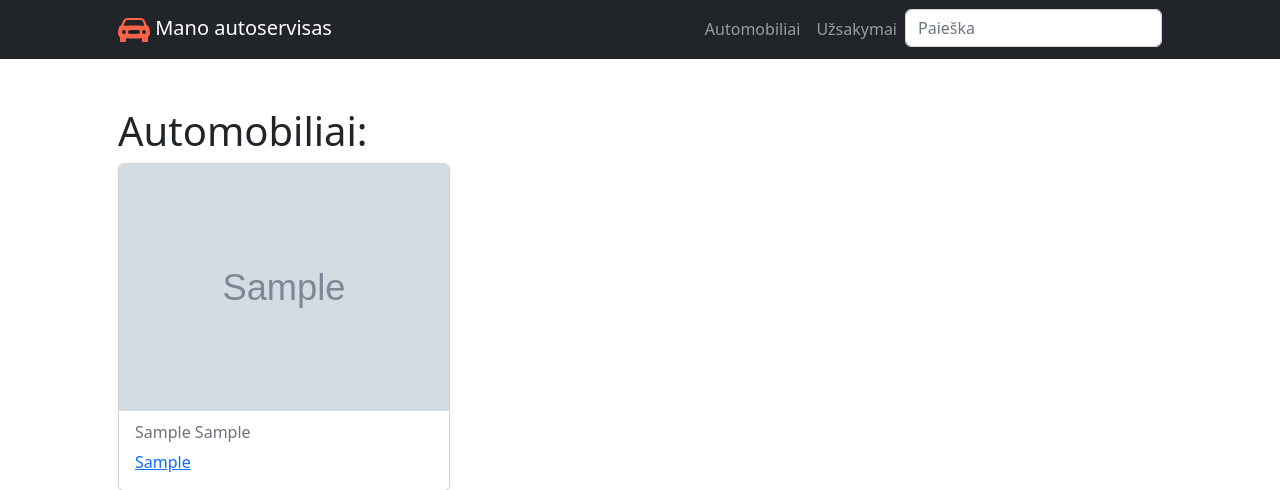
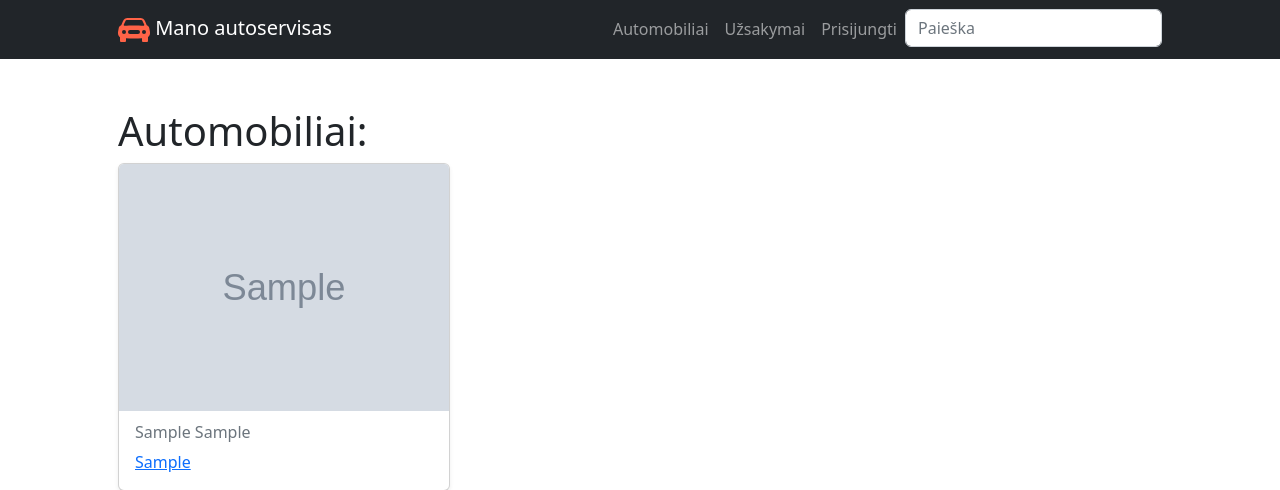
Before and after one commit to DonatasNoreika/autoservice_202506, a Django app: page /autoservice/cars/ in a window 1280 px wide. Shown: the top 490 px of the page. Run offline with Django 5.2, Linux system fonts and the light colour scheme; tables that the repository leaves empty hold one stand-in row (values such as "Sample post"); grey boxes marked "Sample" are stand-in pictures; some libraries are stand-ins or nearby versions.

Commit message:
6 +Jei reikia, perdaryti base.html meniu, kad prisijungimo punkto nerodytų prisijungus, atsijungimo atsijungus ir pan.

```diff
--- a/mysite/autoservice/templates/base.html
+++ b/mysite/autoservice/templates/base.html
@@ -27,6 +27,25 @@
                     <ul class="navbar-nav ms-auto mb-2 mb-lg-0">
                         <li class="nav-item"><a class="nav-link" aria-current="page" href="{% url 'cars' %}">Automobiliai</a></li>
                         <li class="nav-item"><a class="nav-link" aria-current="page" href="{% url 'orders' %}">Užsakymai</a></li>
+          {% if user.is_authenticated %}
+            <li class="nav-item"><a class="nav-link" href="#">
+              <svg class="bi bi-person" width="1.5em" height="1.5em" viewBox="0 0 16 16" fill="currentColor" xmlns="http://www.w3.org/2000/svg">
+                <path fill-rule="evenodd" d="M13 14s1 0 1-1-1-4-6-4-6 3-6 4 1 1 1 1h10zm-9.995-.944v-.002.002zM3.022 13h9.956a.274.274 0 00.014-.002l.008-.002c-.001-.246-.154-.986-.832-1.664C11.516 10.68 10.289 10 8 10c-2.29 0-3.516.68-4.168 1.332-.678.678-.83 1.418-.832 1.664a1.05 1.05 0 00.022.004zm9.974.056v-.002.002zM8 7a2 2 0 100-4 2 2 0 000 4zm3-2a3 3 0 11-6 0 3 3 0 016 0z" clip-rule="evenodd"/>
+              </svg>
+            {{ user.get_username }}</a></li>
+            <li>
+                <form method="post" action="{% url 'logout' %}">
+                    {% csrf_token %}
+                    <div class="nav-item">
+                    <button class="nav-link btn" type="submit">Atsijungti</button>
+                    </div>
+                </form>
+            </li>
+          {% else %}
+            <li class="nav-item"><a class="nav-link" href="{% url 'login'%}">Prisijungti</a></li>
+          {% endif %}
+
+
                         <li>
                             <form action="{% url 'search' %}" method="get" class="form-inline my-2 my-md-0">
                             <input name="query" class="form-control" type="text" placeholder="Paieška">
--- a/mysite/mysite/settings.py
+++ b/mysite/mysite/settings.py
@@ -132,3 +132,5 @@ MEDIA_ROOT = os.path.join(BASE_DIR, 'autoservice/media')
 MEDIA_URL = '/media/'
 
 LOGIN_REDIRECT_URL = "/"
+
+LOGOUT_REDIRECT_URL = "/"
```
